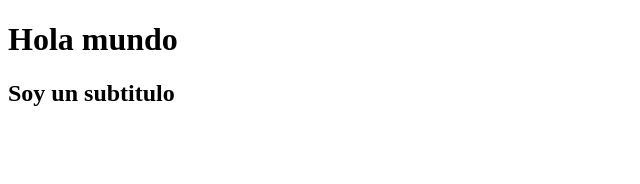
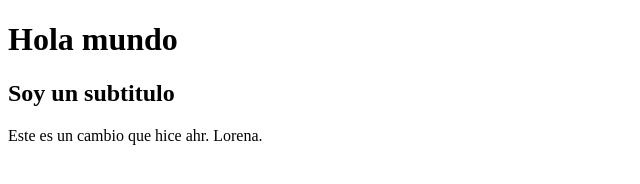
Before and after one commit to FxShin0/pruebaGit, a plain HTML site: page index.html in a window 1280 px wide. Shown: the whole page, without its empty margins (0-640 px from the left). Drawn offline with Linux system fonts and the light colour scheme.

Commit message:
agregue un parrafo

```diff
--- a/index.html
+++ b/index.html
@@ -8,5 +8,6 @@
   <body>
     <h1>Hola mundo</h1>
     <h2>Soy un subtitulo</h2>
+    <p>Este es un cambio que hice ahr. Lorena.</p>
   </body>
 </html>
```
